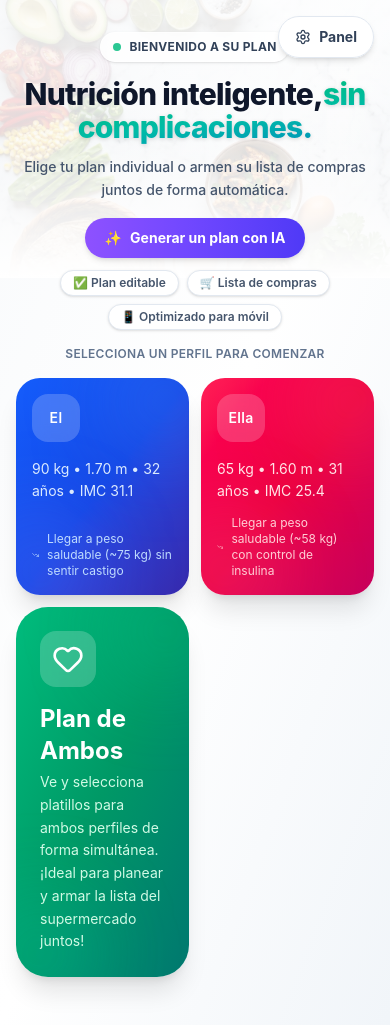
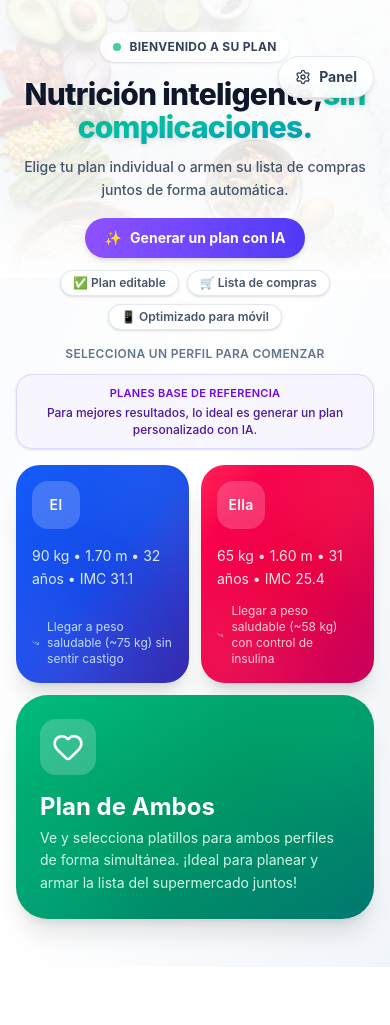
Before and after one commit to VtorErick/PlanNutricional, a React (Vite) app: page / in a window 390 px wide. After the commit the page ends 967 px from the top, so only its background shows below. Built offline with nearby package versions, Linux system fonts and the light colour scheme.

Commit message:
Corrige layout móvil del home y agrega aviso de planes base

```diff
--- a/src/App.tsx
+++ b/src/App.tsx
@@ -913,7 +913,7 @@ export default function App() {
     return (
       <div className="min-h-screen bg-gradient-to-br from-slate-50 via-white to-slate-100 flex flex-col relative">
         {/* Acciones rápidas - Landing page */}
-        <div className="absolute top-4 right-4 z-20 flex flex-col items-end gap-2">
+        <div className="absolute top-14 sm:top-4 right-4 z-20 flex flex-col items-end gap-2">
           <button
             onClick={() => setShowAdmin(true)}
             className="group flex items-center gap-2 px-4 py-2.5 bg-white/90 backdrop-blur hover:bg-white text-slate-700 rounded-full shadow-md hover:shadow-lg border border-slate-200 transition-all active:scale-95"
@@ -968,8 +968,14 @@ export default function App() {
             <span className="px-3 py-1 rounded-full text-xs font-semibold bg-white border border-slate-200 text-slate-600 shadow-sm">🛒 Lista de compras</span>
             <span className="px-3 py-1 rounded-full text-xs font-semibold bg-white border border-slate-200 text-slate-600 shadow-sm">📱 Optimizado para móvil</span>
           </div>
-          <div className="mb-4 text-center">
+          <div className="mb-3 sm:mb-4 text-center">
             <p className="text-xs sm:text-sm text-slate-500 font-semibold tracking-wide uppercase">Selecciona un perfil para comenzar</p>
+          </div>
+          <div className="mb-4 rounded-2xl border border-violet-200 bg-violet-50/70 px-3 py-2.5 sm:px-4 sm:py-3 text-center shadow-sm">
+            <p className="text-[11px] sm:text-xs font-semibold text-violet-700 uppercase tracking-wide">Planes base de referencia</p>
+            <p className="text-xs sm:text-sm text-violet-900 font-medium leading-snug mt-1">
+              Para mejores resultados, lo ideal es generar un plan personalizado con IA.
+            </p>
           </div>
           <div className="grid grid-cols-2 gap-3 sm:gap-4 md:gap-6 items-stretch">
             <motion.button
@@ -1014,7 +1020,7 @@ export default function App() {
               initial={{ opacity: 0, y: 30 }} animate={{ opacity: 1, y: 0 }} transition={{ type: "spring", stiffness: 400, damping: 30, delay: 0.2 }}
               whileHover={{ scale: 1.02 }} whileTap={{ scale: 0.98 }}
               onClick={() => { setPerfilActivo('ambos'); setDiaActivo('Lunes'); setTab('plan'); }}
-              className="sm:col-span-2 text-left group relative overflow-hidden rounded-[2rem] bg-gradient-to-br from-emerald-500 via-emerald-600 to-teal-700 p-6 md:p-8 shadow-xl hover:shadow-2xl transition-shadow cursor-pointer border-0"
+              className="col-span-2 text-left group relative overflow-hidden rounded-[2rem] bg-gradient-to-br from-emerald-500 via-emerald-600 to-teal-700 p-6 md:p-8 shadow-xl hover:shadow-2xl transition-shadow cursor-pointer border-0"
             >
               <div className="absolute -top-10 -right-10 w-32 h-32 bg-emerald-400/20 rounded-full blur-2xl" />
               <div className="absolute -bottom-10 -left-10 w-32 h-32 bg-teal-400/20 rounded-full blur-2xl" />
```
